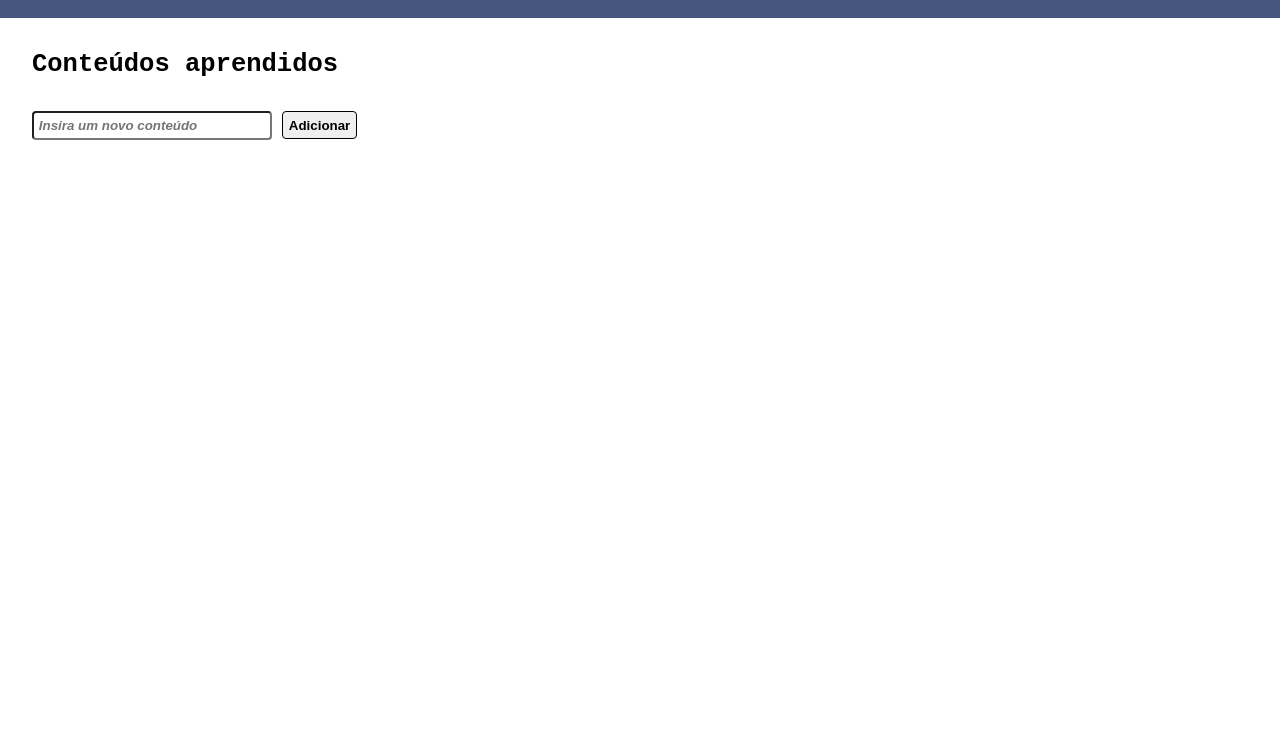
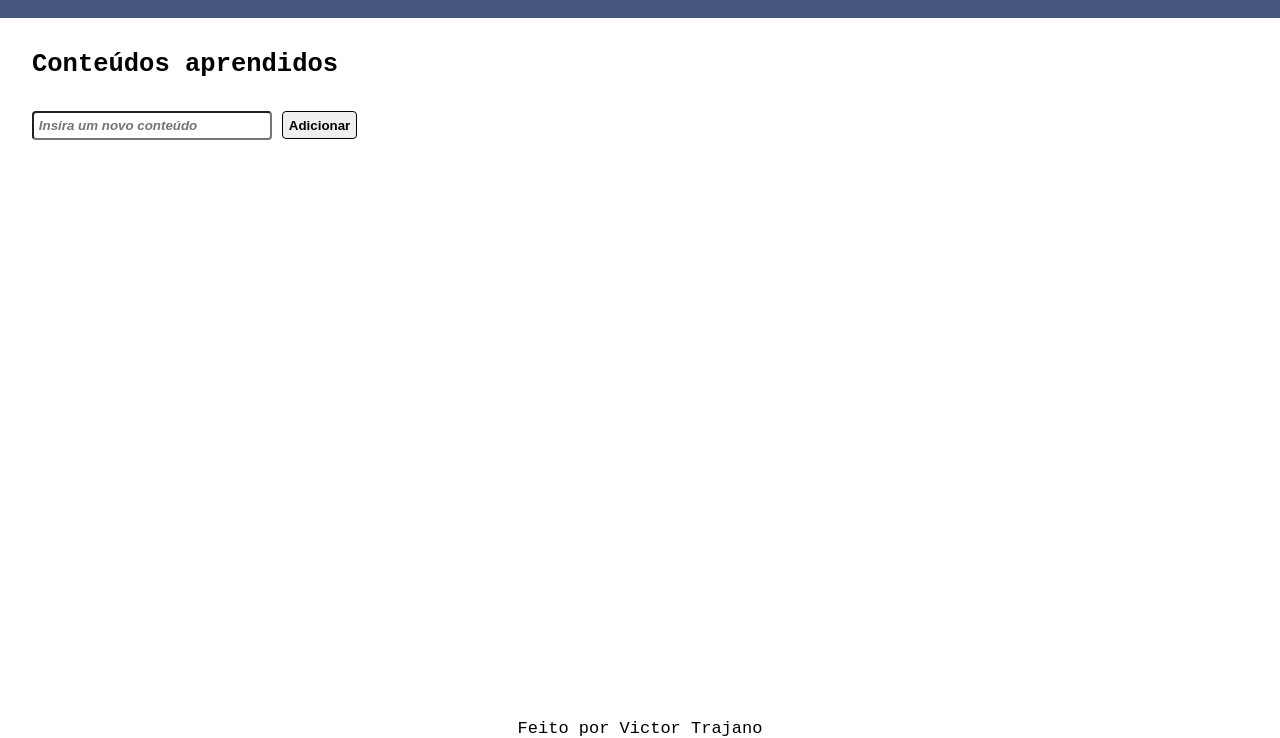
Before and after one commit to instrutorfabio/aula-git-oficial, a plain HTML site: page index.html in a window 1280 px wide. Shown: the part 62-800 px from the top of the page. Drawn offline with Linux system fonts and the light colour scheme.

Commit message:
atualização

```diff
--- a/index.html
+++ b/index.html
@@ -29,6 +29,10 @@
 
     </main>
 
+    <footer>
+        <p>Feito por Victor Trajano</p>
+    </footer>
+
     <script src="scripts.js"></script>
 </body>
 
--- a/style.css
+++ b/style.css
@@ -57,3 +57,12 @@ div.content-list ul li{
 div.content-list ul li:hover{
     font-weight: bold;
 }
+
+footer{
+    position: absolute;
+    bottom: 0;
+    display: flex;
+    justify-content: center;
+    align-items: center;
+    width: 100%;
+}
```
